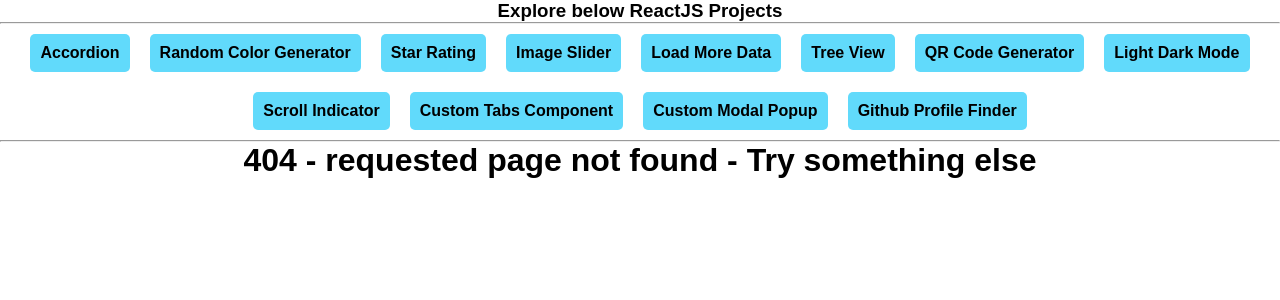
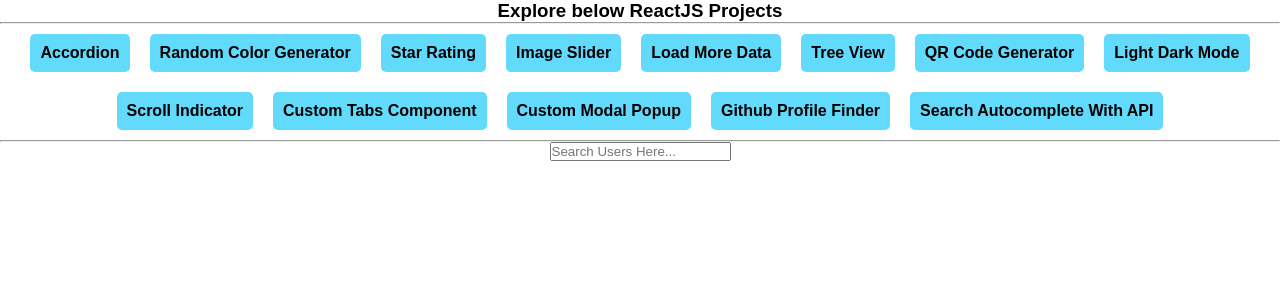
Before and after one commit to Jimi-Chhatrala/reactjs-25-projects, a React (Create React App) app: page /reactjs-25-projects/search-autocomplete-with-api in a window 1280 px wide. Shown: the top 300 px of the page. Built offline with nearby package versions, Linux system fonts and the light colour scheme; no server answers.

Commit message:
Deploy - 13 | Search Autocomplete With API

```diff
--- a/src/App.js
+++ b/src/App.js
@@ -20,6 +20,7 @@ import ScrollIndicator from "./components/scroll-indicator";
 import TabTest from "./components/custom-tabs/tab-test";
 import ModalTest from "./components/custom-modal-popup/modal-test";
 import GithubProfileFinder from "./components/github-profile-finder";
+import SearchAutoComplete from "./components/search-autocomplete-with-api";
 
 function App() {
   return (
@@ -117,6 +118,12 @@ function App() {
               path="reactjs-25-projects/github-profile-finder"
               element={<GithubProfileFinder />}
             />
+
+            {/* Search Autocomplete With API */}
+            <Route
+              path="reactjs-25-projects/search-autocomplete-with-api"
+              element={<SearchAutoComplete />}
+            />
           </Route>
         </Routes>
       </BrowserRouter>
--- a/src/components/Links/data.js
+++ b/src/components/Links/data.js
@@ -59,6 +59,11 @@ const data = [
     link: "github-profile-finder",
     label: "Github Profile Finder",
   },
+  {
+    id: "13",
+    link: "search-autocomplete-with-api",
+    label: "Search Autocomplete With API",
+  },
 ];
 
 export default data;
--- /dev/null
+++ b/src/components/search-autocomplete-with-api/index.jsx
@@ -0,0 +1,78 @@
+import { useEffect } from "react";
+import { useState } from "react";
+import Suggestion from "./suggestion";
+
+export default function SearchAutoComplete() {
+  const [loading, setLoading] = useState(false);
+  const [users, setUsers] = useState([]);
+  const [error, setError] = useState(null);
+  const [searchParam, setSearchParam] = useState("");
+  const [showDropdown, setShowDropdown] = useState(false);
+  const [filteredUsers, setFilteredUsers] = useState([]);
+
+  function handleChange(event) {
+    const query = event.target.value.toLowerCase();
+    setSearchParam(query);
+
+    if (query.length > 1) {
+      const filteredData =
+        users && users.length
+          ? users.filter((item) => item.toLowerCase().indexOf(query) > -1)
+          : [];
+      setFilteredUsers(filteredData);
+      setShowDropdown(true);
+    } else {
+      setShowDropdown(false);
+    }
+  }
+
+  function handleClick(event) {
+    console.log(event.target.innerText);
+    setShowDropdown(false);
+    setSearchParam(event.target.innerText);
+    setFilteredUsers([]);
+  }
+
+  async function fetchListOfUsers() {
+    try {
+      setLoading(true);
+      const response = await fetch("http://dummyjson.com/users");
+      const data = await response.json();
+      console.log(data);
+      if (data && data.users && data.users.length) {
+        setUsers(data.users.map((userItem) => userItem.firstName));
+        setLoading(false);
+        setError(null);
+      }
+    } catch (error) {
+      setLoading(false);
+      console.log(error);
+      setError(error);
+    }
+  }
+  useEffect(() => {
+    fetchListOfUsers();
+  }, []);
+
+  console.log(users, filteredUsers);
+
+  return (
+    <div className="search-autocomplete-container">
+      {loading ? (
+        <h1>Loading Data ! Please Wait</h1>
+      ) : (
+        <input
+          name="search-users"
+          type="text"
+          placeholder="Search Users Here..."
+          value={searchParam}
+          onChange={handleChange}
+        />
+      )}
+
+      {showDropdown && (
+        <Suggestion handleClick={handleClick} data={filteredUsers} />
+      )}
+    </div>
+  );
+}
--- /dev/null
+++ b/src/components/search-autocomplete-with-api/suggestion.jsx
@@ -0,0 +1,13 @@
+export default function Suggestion({ data, handleClick }) {
+  return (
+    <ul>
+      {data && data.length
+        ? data.map((item, index) => (
+            <li onClick={handleClick} key={index}>
+              {item}
+            </li>
+          ))
+        : null}
+    </ul>
+  );
+}
```
Also changed, not shown: 1 other file (tests, documents, lock files or other folders).
